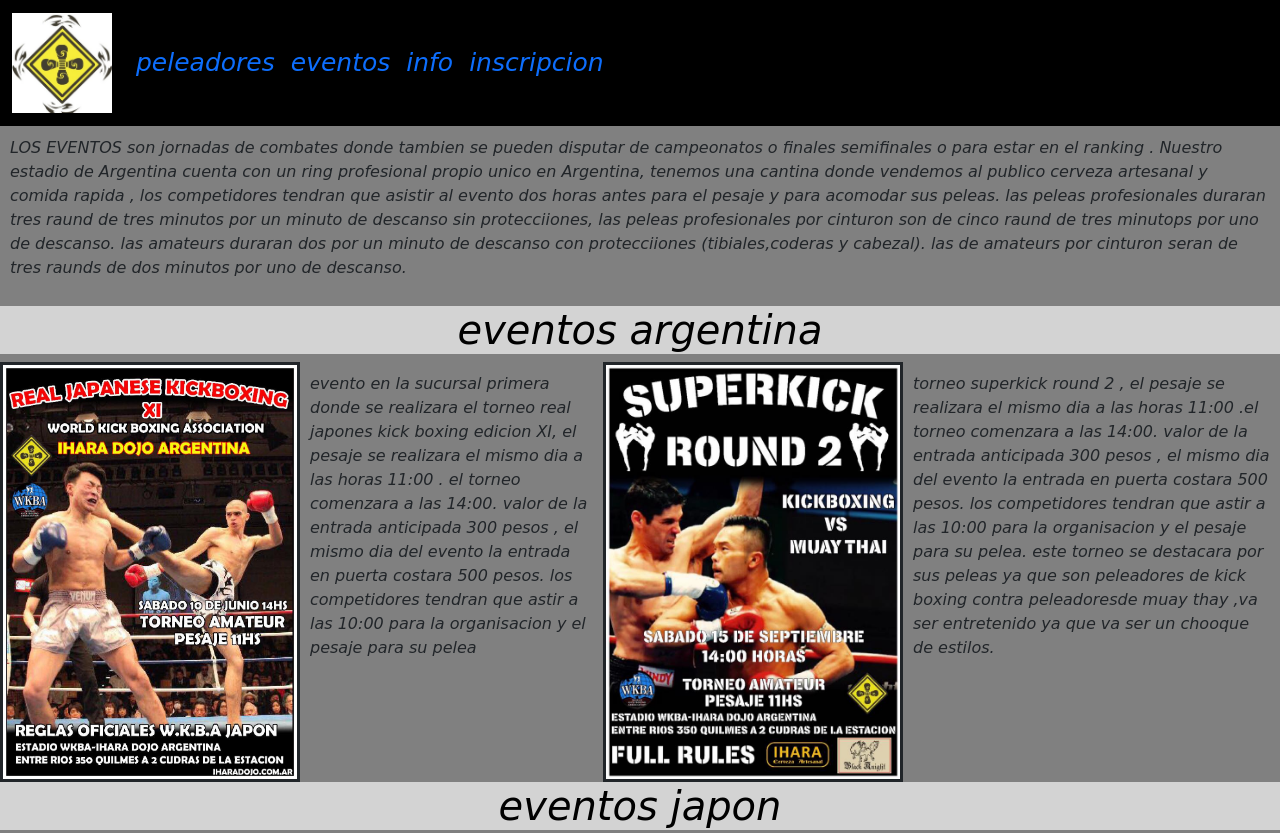
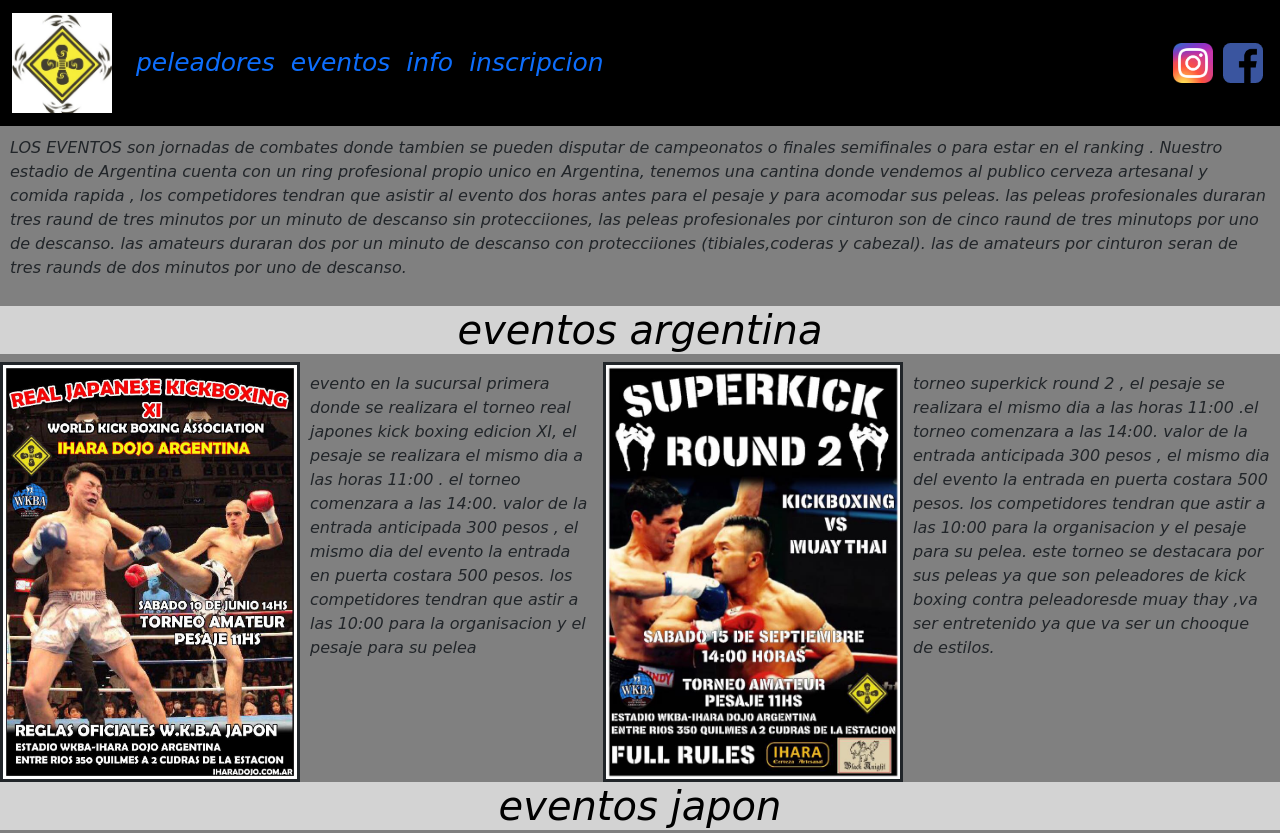
Before and after one commit to francomanccini/ihara-dojo, a plain HTML site: page eventos.html in a window 1280 px wide. Shown: the top 833 px of the page. Drawn offline with nearby package versions, Linux system fonts and the light colour scheme.

Commit message:
agrege-las-redes-en-todas-las-paginas

```diff
--- a/eventos.html
+++ b/eventos.html
@@ -34,6 +34,14 @@
                 <a class="nav-link" href="inscripcion.html">inscripcion</a>
               </li>
             </ul>
+            <form class="d-flex">
+              <a href="https://www.instagram.com/kunma1985/">
+                <img  class="instagramlogo" src="media/instagram-logo.png" alt="instagram">
+              </a>
+              <a href="https://www.facebook.com/jmesteban1">
+                <img  class="facebooklogo" src="media/facebook-logo.png" alt="facebook">
+              </a>
+            </form>
           </div>
         </div>
       </nav>
```
Also changed, not shown: info.html (+8 -0 lines), inscripcion.html (+8 -0 lines), peleadores.html (+8 -1 lines), 6 other files.
